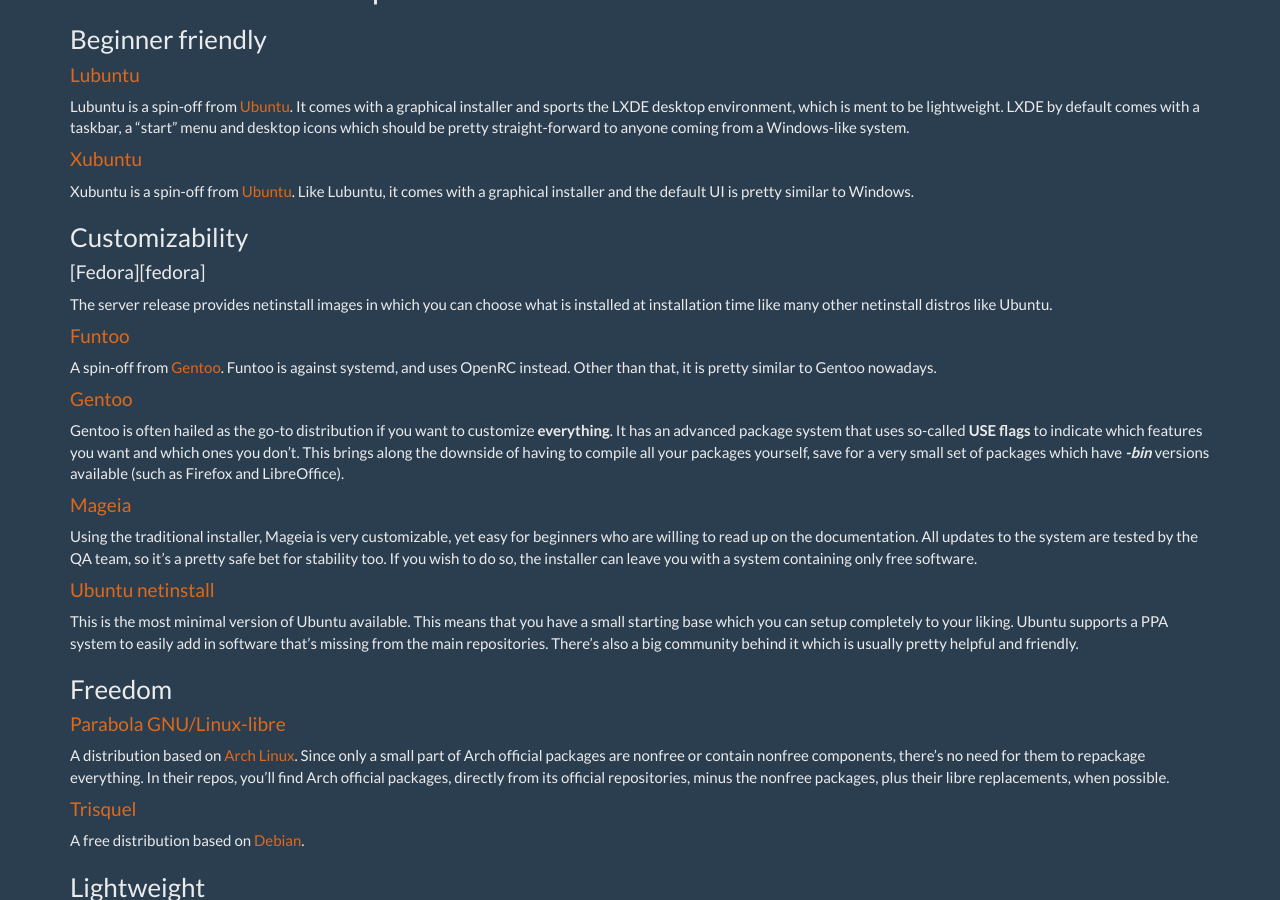
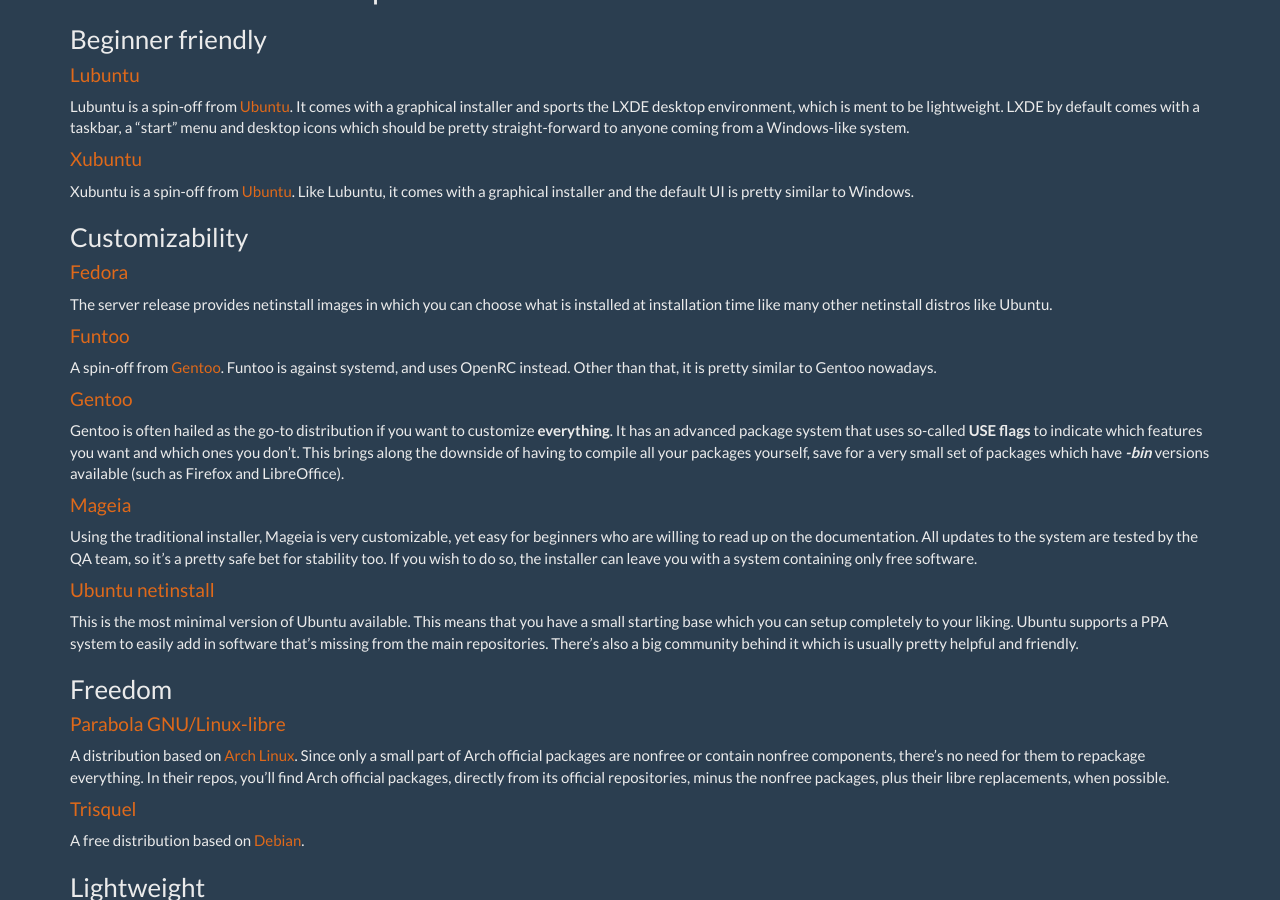
Before and after one commit to scriptkitties/fglt, a Jekyll site: the page built from _guides/picking-a-distro.md, in a window 1280 px wide and 900 px high, scrolled down 401 px. Built offline with Jekyll 4.4.1, drawn with Linux system fonts in a browser that asks for light colours; Markdown is read by kramdown in place of the engine named in the settings; some of the changed lines change nothing that is shown.

Commit message:
add the fedora link

```diff
--- a/_guides/picking-a-distro.md
+++ b/_guides/picking-a-distro.md
@@ -126,6 +126,7 @@
 
 [archlinux]: https://www.archlinux.org/
 [debian]: https://www.debian.org/
+[fedora]: https://getfedora.org/
 [funtoo]: http://www.funtoo.org/Welcome
 [gentoo]: https://www.gentoo.org/
 [lubuntu]: http://lubuntu.net/
```
